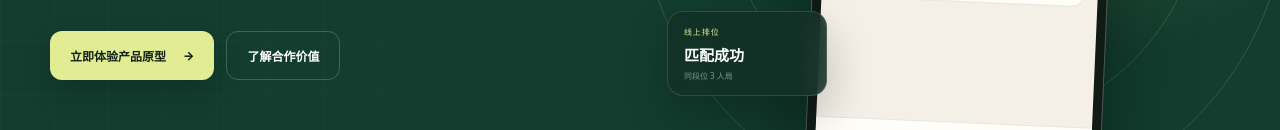
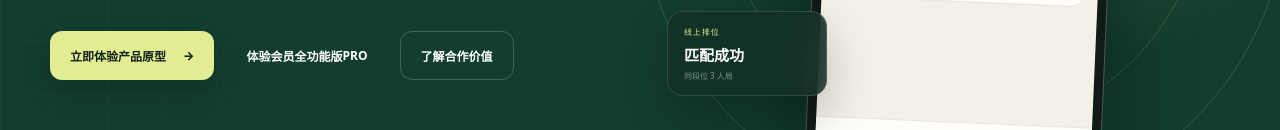
Before and after one commit to zz20200820-del/chen, a plain HTML site: page index.html in a window 1280 px wide. Shown: the part 554-684 px from the top of the page. Drawn offline with Linux system fonts and the light colour scheme.

Commit message:
Update index.html

```diff
--- a/index.html
+++ b/index.html
@@ -34,6 +34,7 @@
         <p>融合 AI 诊断、真人排位、好友建房、智能真题素材库与学习圈子，为考生建立从“知道怎么答”到“真正说得好”的完整训练闭环。</p>
         <div class="hero-actions">
           <a class="button primary" href="demo.html?v=3">立即体验产品原型 <span>→</span></a>
+          <a class="button member-button" href="member.html?v=1">体验会员全功能版 <span>PRO</span></a>
           <a class="button secondary" href="#cooperation">了解合作价值</a>
         </div>
         <div class="hero-proof">
```
